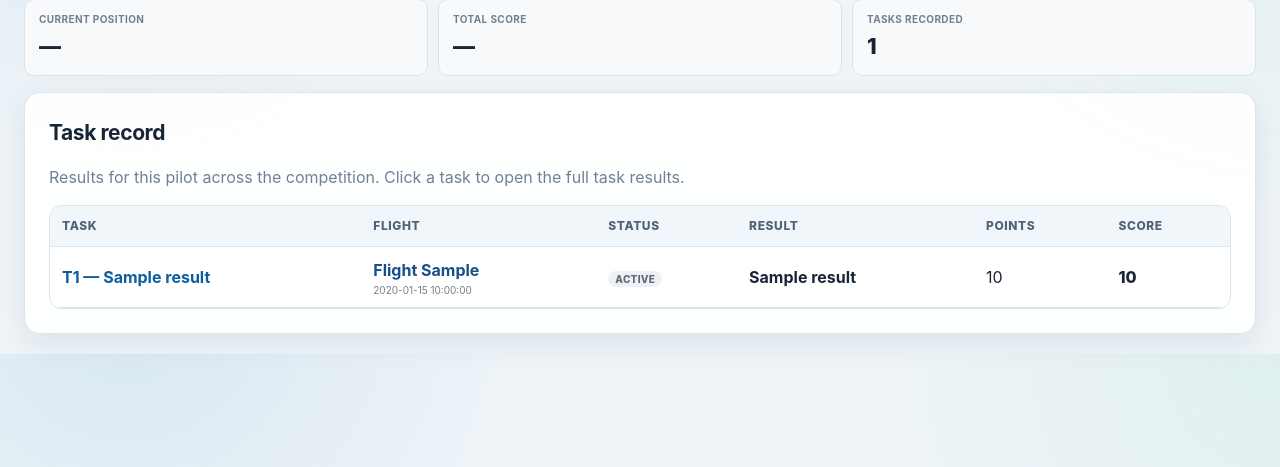
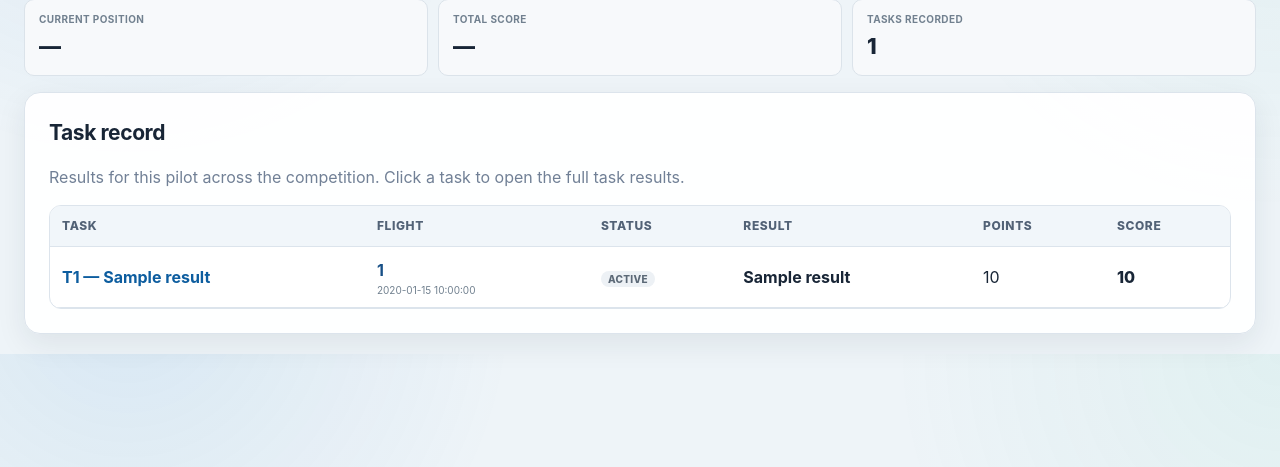
Before and after one commit to Jimmy-thom/balloon-competition-results, a Flask app: template templates/pilot.html in a window 1280 px wide. Shown: the part 175-642 px from the top of the page. Run offline with Flask 3, Linux system fonts and the light colour scheme; the template is opened without the code that fills it: most values are stand-ins (such as "Sample title", 1, 10 or a date in 2020); data that the repository does not hold is empty; some libraries are stand-ins or nearby versions.

Commit message:
Update pilot.html

```diff
--- a/templates/pilot.html
+++ b/templates/pilot.html
@@ -120,8 +120,8 @@
             </a>
           </td>
           <td>
-            {% if r.flight_id and r.flight_ordinal %}
-              <a class="flight-link" href="/event/{{event.id}}/flight/{{r.flight_id}}">Flight {{r.flight_ordinal}}</a>
+            {% if r.flight_id and r.flight_number %}
+              <a class="flight-link" href="/event/{{event.id}}/flight/{{r.flight_id}}">{{r.flight_number}}</a>
             {% else %}
               <span class="flight-link">—</span>
             {% endif %}
```
